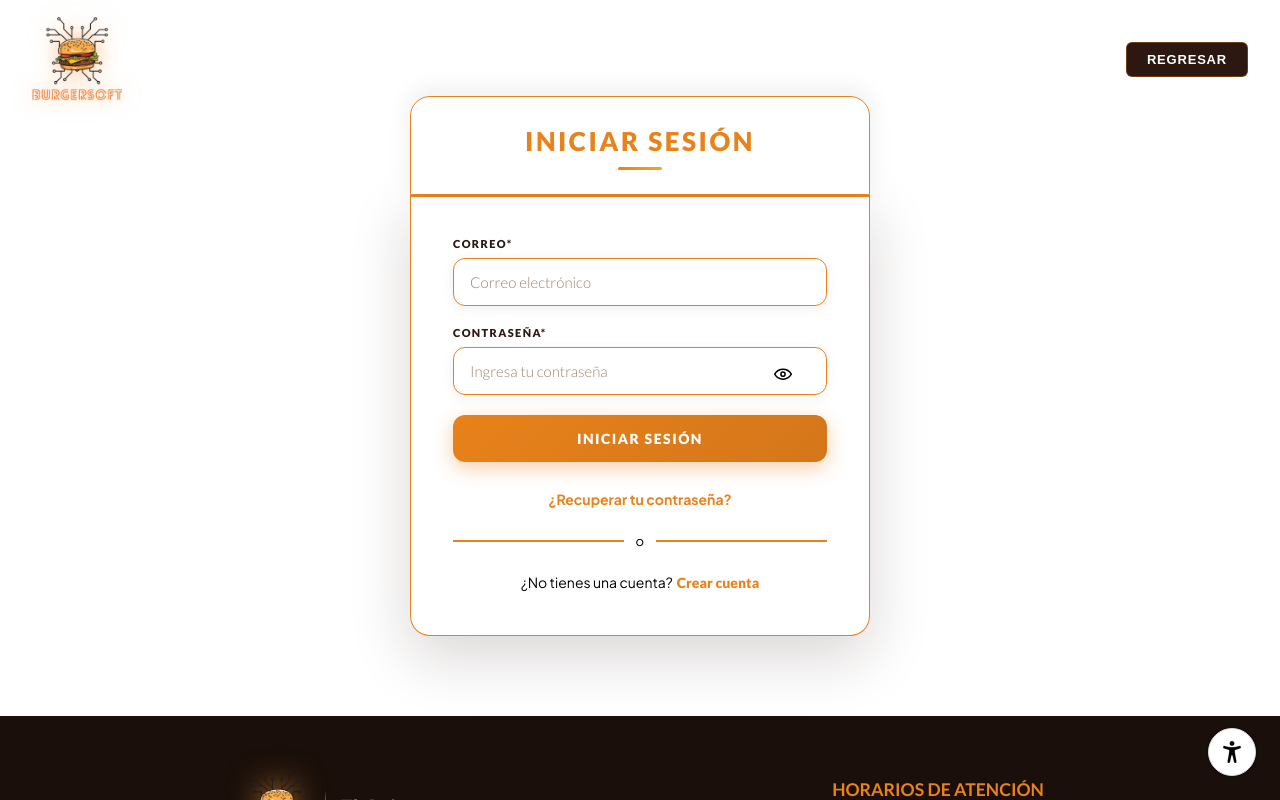
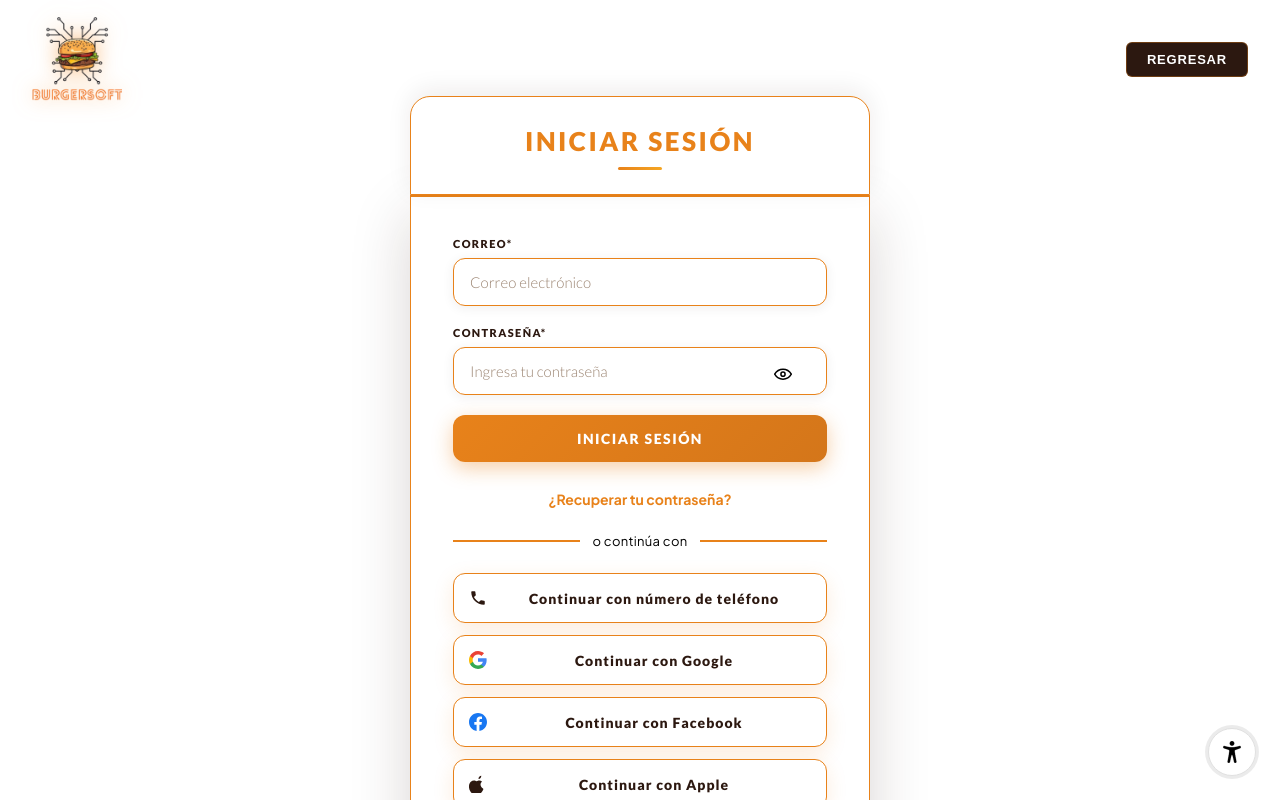
Before and after one commit to alejandroflorezperez692-eng/Burguersoft-Front-end, a React (Vite) app: page /login in a window 1280 px wide. Shown: the top 800 px of the page. Built offline with nearby package versions, Linux system fonts and the light colour scheme.

Commit message:
api login

```diff
--- a/src/App.tsx
+++ b/src/App.tsx
@@ -6,6 +6,7 @@ import PublicPlaceholder from './components/PublicPlaceholder';
 import AdminLayout from './layouts/AdminLayout';
 import ProtectedRoute from './components/ProtectedRoute';
 import Login from './pages/Login';
+import SocialCallback from './pages/SocialCallback';
 import Registro from './pages/Registro';
 import RecuperarContrasena from './pages/RecuperarContrasena';
 import Inicio from './pages/Inicio';
@@ -43,9 +44,11 @@ function App() {
         element={<Contactanos />}
       />
       <Route path="/login" element={<Login />} />
+      <Route path="/social-callback" element={<SocialCallback />} />
       <Route path="/registro" element={<Registro />} />
       <Route path="/recuperar-contrasena" element={<RecuperarContrasena />} />
       <Route path="/mis-pedidos" element={<MisPedidos />} />
+      <Route path="/social-callback" element={<SocialCallback />} />
 
 
       <Route element={<ProtectedRoute />}>
--- a/src/context/AuthContext.tsx
+++ b/src/context/AuthContext.tsx
@@ -1,4 +1,3 @@
-
 import {
   createContext,
   useCallback,
@@ -32,6 +31,7 @@ type AuthContextValue = {
   user: User | null;
   isAuthenticated: boolean;
   login: (email: string, password: string) => Promise<void>;
+  loginWithToken: (token: string) => Promise<void>;
   register: (
     nombre: string,
     apellido: string,
@@ -58,6 +58,18 @@ function readStoredUser(): User | null {
   }
 }
 
+function mapUsuarioApi(u: UsuarioApi | undefined, fallbackEmail?: string): User {
+  return {
+    id: u?.id_Usuario ?? u?.id,
+    name:
+      [u?.nombre_usuario ?? u?.nombre, u?.apellido_usuario ?? u?.apellido]
+        .filter(Boolean)
+        .join(' ') || undefined,
+    email: u?.correo_personal ?? u?.correo ?? u?.email ?? fallbackEmail,
+    role: u?.rol,
+  };
+}
+
 export function AuthProvider({ children }: { children: ReactNode }) {
   const [user, setUser] = useState<User | null>(() => {
     const token = localStorage.getItem('token');
@@ -74,18 +86,28 @@ export function AuthProvider({ children }: { children: ReactNode }) {
       throw new Error('El servidor no devolvió un token válido.');
     }
 
-    const u = data.usuario ?? data.user;
-
-    const nextUser: User = {
-    id: u?.id_Usuario ?? u?.id,
-    name: [u?.nombre_usuario ?? u?.nombre, u?.apellido_usuario ?? u?.apellido].filter(Boolean).join(' ') || undefined,
-    email: u?.correo_personal ?? u?.correo ?? u?.email ?? email,
-    role: u?.rol,
-  };
+    const nextUser = mapUsuarioApi(data.usuario ?? data.user, email);
 
     localStorage.setItem('token', data.token);
     localStorage.setItem('user', JSON.stringify(nextUser));
     setUser(nextUser);
+  }, []);
+
+  // Usado por el login social (Google/Facebook): ya tenemos el token
+  // (viene en la URL tras el redirect de Laravel), así que solo hay que
+  // guardarlo y pedir los datos del usuario a /me para completar la sesión.
+  const loginWithToken = useCallback(async (token: string) => {
+    localStorage.setItem('token', token);
+
+    try {
+      const { data } = await apiClient.get<UsuarioApi>('/me');
+      const nextUser = mapUsuarioApi(data);
+      localStorage.setItem('user', JSON.stringify(nextUser));
+      setUser(nextUser);
+    } catch (err) {
+      localStorage.removeItem('token');
+      throw err;
+    }
   }, []);
 
   const register = useCallback(
@@ -133,11 +155,12 @@ export function AuthProvider({ children }: { children: ReactNode }) {
       user,
       isAuthenticated: user !== null,
       login,
+      loginWithToken,
       register,
       logout,
       demoLogin,
     }),
-    [user, login, register, logout, demoLogin],
+    [user, login, loginWithToken, register, logout, demoLogin],
   );
 
   return <AuthContext.Provider value={value}>{children}</AuthContext.Provider>;
--- a/src/pages/Login.tsx
+++ b/src/pages/Login.tsx
@@ -1,9 +1,9 @@
-
 import { useState, type FormEvent } from 'react';
 import { isAxiosError } from 'axios';
 import { Link, Navigate, useNavigate } from 'react-router-dom';
 import AuthLayout from '../layouts/AuthLayout';
 import { useAuth } from '../hooks/useAuth';
+import '../styles/social-login.css';
 
 function getErrorMessage(error: unknown): string {
   if (isAxiosError(error)) {
@@ -17,6 +17,73 @@ function getErrorMessage(error: unknown): string {
   }
   return 'Ocurrió un error inesperado.';
 }
+
+const SOCIAL_PROVIDERS = [
+  {
+    id: 'phone',
+    label: 'Continuar con número de teléfono',
+    url: '/api/auth/phone',
+    icon: (
+      <svg viewBox="0 0 24 24" width="18" height="18" aria-hidden="true">
+        <path
+          fill="currentColor"
+          d="M6.62 10.79c1.44 2.83 3.76 5.14 6.59 6.59l2.2-2.2c.27-.27.67-.36 1.02-.24 1.12.37 2.33.57 3.57.57.55 0 1 .45 1 1V20c0 .55-.45 1-1 1-9.39 0-17-7.61-17-17 0-.55.45-1 1-1h3.5c.55 0 1 .45 1 1 0 1.25.2 2.45.57 3.57.11.35.03.74-.25 1.02l-2.2 2.2Z"
+        />
+      </svg>
+    ),
+  },
+  {
+    id: 'google',
+    label: 'Continuar con Google',
+    url: 'http://127.0.0.1:8000/api/auth/google',
+    icon: (
+      <svg viewBox="0 0 24 24" width="18" height="18" aria-hidden="true">
+        <path
+          fill="#4285F4"
+          d="M23.52 12.27c0-.85-.08-1.66-.22-2.45H12v4.64h6.47c-.28 1.5-1.13 2.77-2.4 3.62v3h3.88c2.27-2.09 3.57-5.17 3.57-8.81Z"
+        />
+        <path
+          fill="#34A853"
+          d="M12 24c3.24 0 5.96-1.07 7.95-2.92l-3.88-3c-1.08.72-2.46 1.15-4.07 1.15-3.13 0-5.78-2.11-6.73-4.96H1.27v3.11C3.25 21.3 7.28 24 12 24Z"
+        />
+        <path
+          fill="#FBBC05"
+          d="M5.27 14.27a7.2 7.2 0 0 1 0-4.54V6.62H1.27a12 12 0 0 0 0 10.76l4-3.11Z"
+        />
+        <path
+          fill="#EA4335"
+          d="M12 4.77c1.76 0 3.34.6 4.58 1.79l3.44-3.44C17.95 1.19 15.24 0 12 0 7.28 0 3.25 2.7 1.27 6.62l4 3.11C6.22 6.88 8.87 4.77 12 4.77Z"
+        />
+      </svg>
+    ),
+  },
+  {
+    id: 'facebook',
+    label: 'Continuar con Facebook',
+    url: '/api/auth/facebook',
+    icon: (
+      <svg viewBox="0 0 24 24" width="18" height="18" aria-hidden="true">
+        <path
+          fill="#1877F2"
+          d="M24 12.07C24 5.4 18.63 0 12 0S0 5.4 0 12.07C0 18.1 4.39 23.09 10.13 24v-8.44H7.08v-3.49h3.05V9.41c0-3.02 1.79-4.69 4.53-4.69 1.31 0 2.68.24 2.68.24v2.97h-1.51c-1.49 0-1.96.93-1.96 1.89v2.25h3.33l-.53 3.49h-2.8V24C19.61 23.09 24 18.1 24 12.07Z"
+        />
+      </svg>
+    ),
+  },
+  {
+    id: 'apple',
+    label: 'Continuar con Apple',
+    url: '/api/auth/apple',
+    icon: (
+      <svg viewBox="0 0 24 24" width="18" height="18" aria-hidden="true">
+        <path
+          fill="currentColor"
+          d="M16.36 1.05c.1 1.06-.32 2.12-.94 2.87-.64.77-1.68 1.37-2.69 1.29-.12-1.02.36-2.1.98-2.83.68-.79 1.83-1.4 2.65-1.33Zm2.9 17.6c-.55 1.24-.81 1.8-1.5 2.9-.98 1.53-2.36 3.43-4.07 3.44-1.52.02-1.91-.99-3.97-.98-2.06.01-2.49 1-4.01.98-1.71-.02-3.02-1.74-4-3.27C-1.05 17.7-.4 11.36 2.45 8.98c1.32-1.11 2.76-1.72 4.12-1.72 1.48 0 2.41.98 3.64.98 1.19 0 1.9-.98 3.64-.98 1.19 0 2.45.64 3.65 1.76-3.21 1.76-2.69 6.34.76 8.63Z"
+        />
+      </svg>
+    ),
+  },
+];
 
 export default function Login() {
   const [email, setEmail] = useState('');
@@ -39,7 +106,6 @@ export default function Login() {
 
     try {
       await login(email, password);
-      // Lee el rol recién guardado (AuthContext ya lo setea)
       const stored = localStorage.getItem('user');
       const rol = stored ? JSON.parse(stored).role : null;
       navigate(rol === 'Cliente' ? '/' : '/inicio', { replace: true, state: { toast: 'login_ok' } });
@@ -48,6 +114,10 @@ export default function Login() {
     } finally {
       setLoading(false);
     }
+  };
+
+  const handleSocialLogin = (url: string) => {
+    window.location.href = url;
   };
 
   return (
@@ -107,6 +177,26 @@ export default function Login() {
 
           <div className="separador-contenedor">
             <div className="linea" />
+            <span className="circulo">o continúa con</span>
+            <div className="linea" />
+          </div>
+
+          <div className="botones-sociales">
+            {SOCIAL_PROVIDERS.map((provider) => (
+              <button
+                key={provider.id}
+                type="button"
+                className={`btn-social ${provider.id === 'phone' ? 'btn-social-phone' : `btn-social-${provider.id}`}`}
+                onClick={() => handleSocialLogin(provider.url)}
+              >
+                {provider.icon}
+                <span>{provider.label}</span>
+              </button>
+            ))}
+          </div>
+
+          <div className="separador-contenedor">
+            <div className="linea" />
             <span className="circulo">o</span>
             <div className="linea" />
           </div>
--- /dev/null
+++ b/src/pages/SocialCallback.tsx
@@ -0,0 +1,41 @@
+import { useEffect, useRef } from 'react';
+import { useNavigate } from 'react-router-dom';
+import { useAuth } from '../hooks/useAuth';
+
+export default function SocialCallback() {
+  const navigate = useNavigate();
+  const { loginWithToken } = useAuth();
+  const yaProcesado = useRef(false);
+
+  useEffect(() => {
+    if (yaProcesado.current) return;
+    yaProcesado.current = true;
+
+    const params = new URLSearchParams(window.location.search);
+    const token = params.get('token');
+
+    if (!token) {
+      navigate('/login', { replace: true });
+      return;
+    }
+
+    loginWithToken(token)
+      .then(() => {
+        const stored = localStorage.getItem('user');
+        const rol = stored ? JSON.parse(stored).role : null;
+        navigate(rol === 'Cliente' ? '/' : '/inicio', {
+          replace: true,
+          state: { toast: 'login_ok' },
+        });
+      })
+      .catch(() => {
+        navigate('/login', { replace: true });
+      });
+  }, [loginWithToken, navigate]);
+
+  return (
+    <div style={{ display: 'flex', justifyContent: 'center', alignItems: 'center', height: '100vh' }}>
+      <p>Iniciando sesión…</p>
+    </div>
+  );
+}
--- /dev/null
+++ b/src/styles/social-login.css
@@ -0,0 +1,92 @@
+.botones-sociales {
+  display: flex;
+  flex-direction: column;
+  gap: 12px;
+  margin-bottom: 20px;
+}
+
+.btn-social {
+  display: flex;
+  align-items: center;
+  justify-content: center;
+  gap: 10px;
+  width: 100%;
+  padding: 15px;
+  border-radius: var(--radio);
+  border: 1.5px solid var(--color-primario);
+  background: #fff;
+  color: var(--color-oscuro);
+  font-size: 14px;
+  font-weight: 900;
+  font-family: var(--font-cuerpo);
+  letter-spacing: 1.5px;
+  text-transform: none;
+  cursor: pointer;
+  transition: all var(--transicion);
+  box-shadow: 0 6px 20px rgba(232, 130, 26, 0.15);
+}
+
+.btn-social:hover {
+  background: var(--color-fondo);
+  box-shadow: 0 4px 16px rgba(232, 130, 26, 0.25);
+}
+
+.btn-social:active {
+  transform: scale(0.98);
+}
+
+.btn-social svg {
+  flex-shrink: 0;
+}
+
+.btn-social span {
+  flex: 1;
+  text-align: center;
+  font-family: var(--font-cuerpo);
+  font-size: 14px;
+  font-weight: 900;
+  letter-spacing: 1px;
+}
+
+body.dark-mode .btn-social {
+  background: #000;
+  color: #fff;
+  border-color: rgba(232, 130, 26, 0.5);
+}
+
+body.dark-mode .btn-social:hover {
+  background: #1a1a1a;
+  border-color: var(--color-primario);
+}
+
+.btn-social-phone {
+  background: #fff;
+  color: var(--color-oscuro);
+  border-color: var(--color-primario);
+}
+
+.btn-social-phone:hover {
+  background: var(--color-fondo);
+}
+
+body.dark-mode .btn-social-phone {
+  background: #000;
+  color: #fff;
+  border-color: rgba(232, 130, 26, 0.5);
+}
+
+body.dark-mode .btn-social-phone:hover {
+  background: #1a1a1a;
+  border-color: var(--color-primario);
+}
+
+@media (max-width: 480px) {
+  .botones-sociales {
+    gap: 10px;
+  }
+
+  .btn-social {
+    padding: 12px;
+    font-size: 13px;
+  }
+}
```
